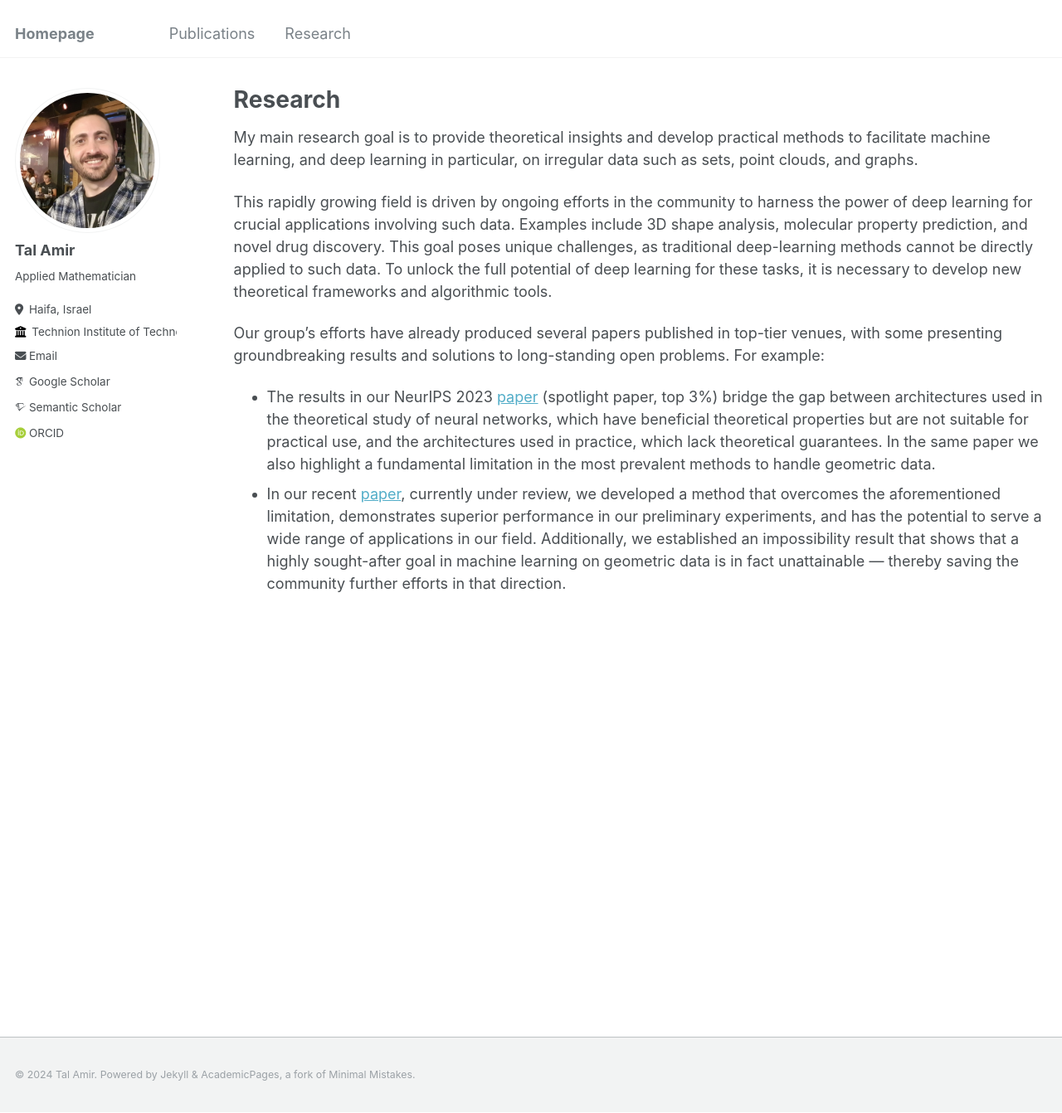
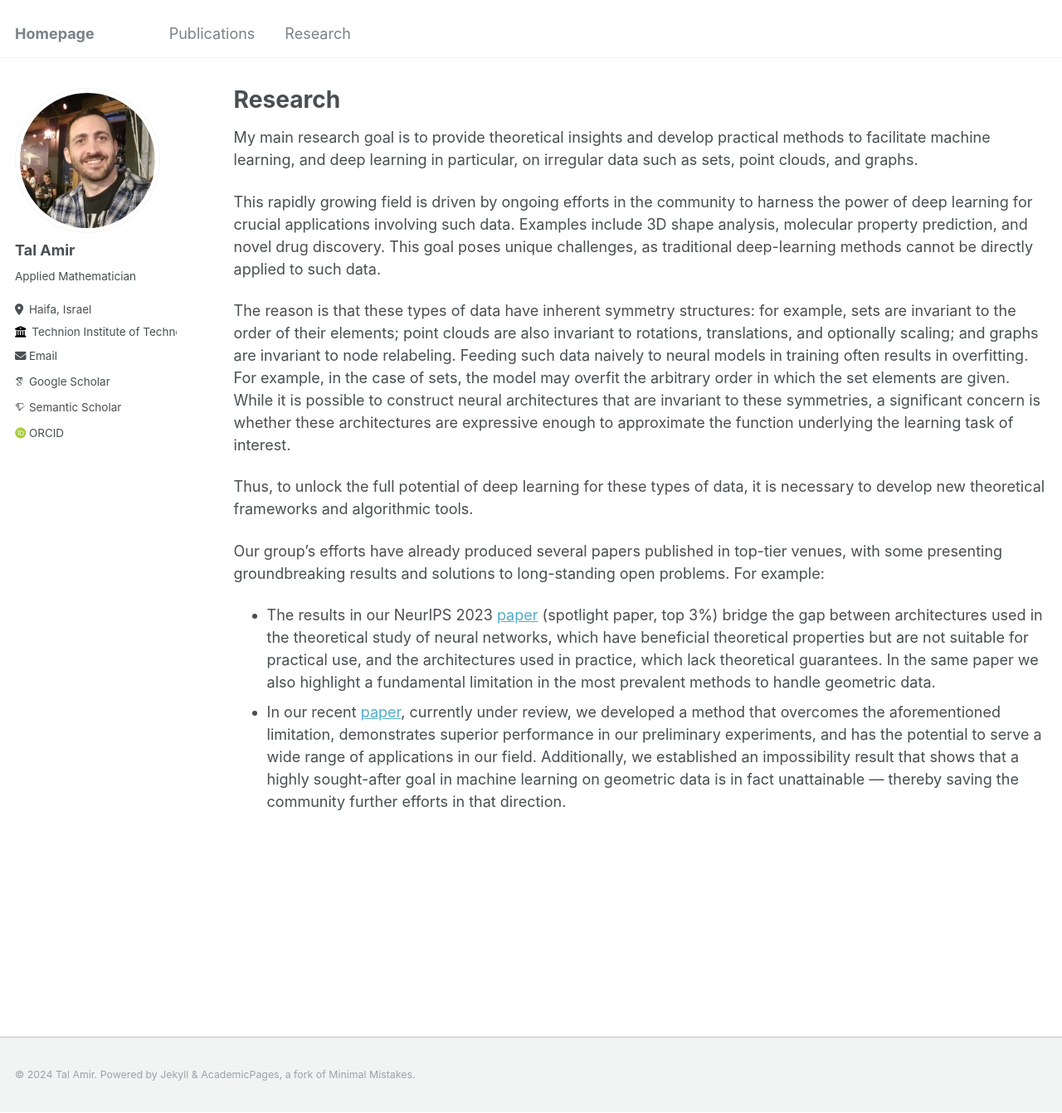
Before and after one commit to tal-amir/tal-amir.github.io, a Jekyll site: the page built from _pages/research.md, in a window 1280 px wide and 1342 px high. Shown: the whole window at 83% size. Built offline with Jekyll 4.4.1, drawn with Linux system fonts in a browser that asks for light colours; some web fonts are replaced.

Commit message:
Update research.md

```diff
--- a/_pages/research.md
+++ b/_pages/research.md
@@ -9,7 +9,11 @@ author_profile: true
 
 My main research goal is to provide theoretical insights and develop practical methods to facilitate machine learning, and deep learning in particular, on irregular data such as sets, point clouds, and graphs.
 
-This rapidly growing field is driven by ongoing efforts in the community to harness the power of deep learning for crucial applications involving such data. Examples include 3D shape analysis, molecular property prediction, and novel drug discovery. This goal poses unique challenges, as traditional deep-learning methods cannot be directly applied to such data. To unlock the full potential of deep learning for these tasks, it is necessary to develop new theoretical frameworks and algorithmic tools.
+This rapidly growing field is driven by ongoing efforts in the community to harness the power of deep learning for crucial applications involving such data. Examples include 3D shape analysis, molecular property prediction, and novel drug discovery. This goal poses unique challenges, as traditional deep-learning methods cannot be directly applied to such data.
+
+The reason is that these types of data have inherent symmetry structures: for example, sets are invariant to the order of their elements; point clouds are also invariant to rotations, translations, and optionally scaling; and graphs are invariant to node relabeling. Feeding such data naively to neural models in training often results in overfitting. For example, in the case of sets, the model may overfit the arbitrary order in which the set elements are given. While it is possible to construct neural architectures that are invariant to these symmetries, a significant concern is whether these architectures are expressive enough to approximate the function underlying the learning task of interest.
+
+Thus, to unlock the full potential of deep learning for these types of data, it is necessary to develop new theoretical frameworks and algorithmic tools.
 
 Our group's efforts have already produced several papers published in top-tier venues, with some presenting groundbreaking results and solutions to long-standing open problems. For example:
 
```
